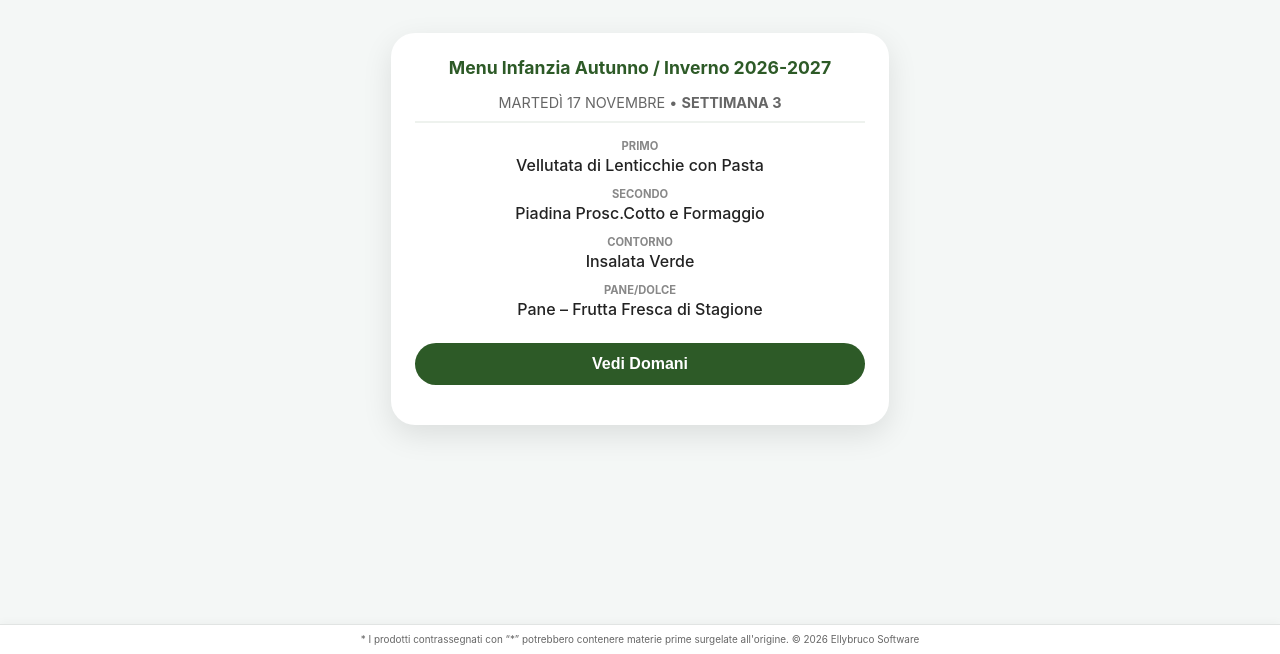
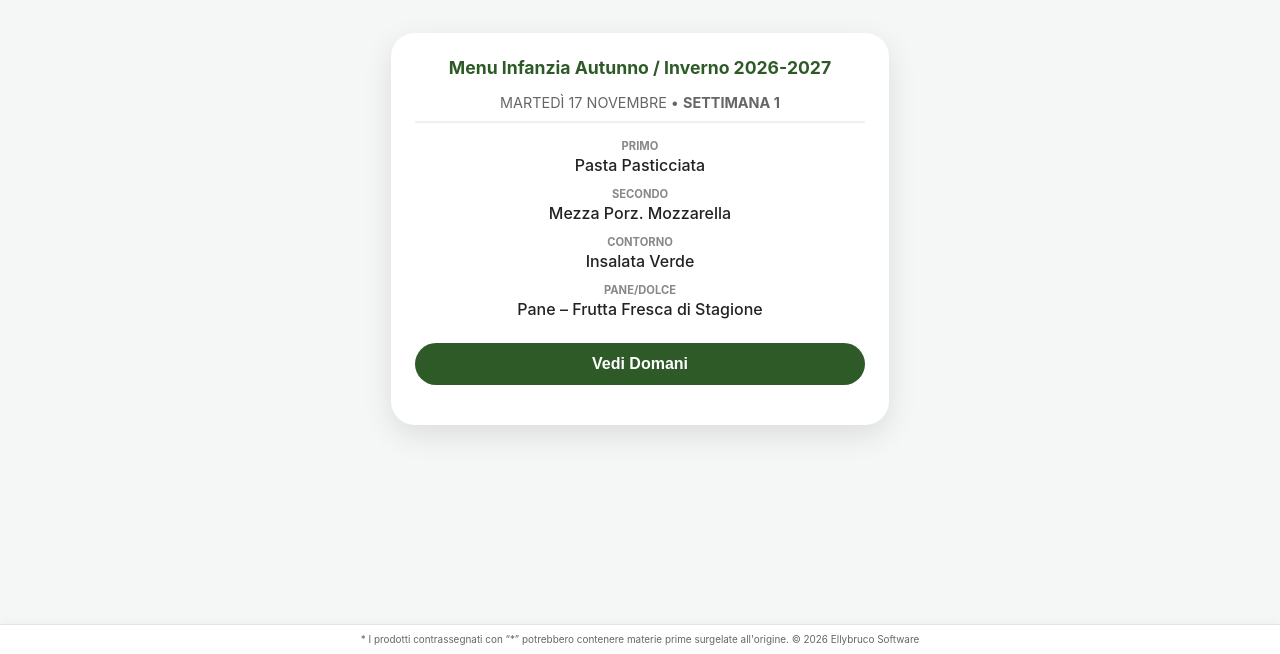
Before and after one commit to ellybruko/menu_mensa, a plain HTML site: page index.html in a window 1280 px wide. Shown: the part 146-800 px from the top of the page. Drawn offline with Linux system fonts and the light colour scheme.

Commit message:
Update index.html
rimesso al suo posto il mese di ottobre, più anticipo di una settimana

```diff
--- a/index.html
+++ b/index.html
@@ -106,7 +106,7 @@
 
         const dayOfWeek = targetDate.getDay();
 
-        const startDate = new Date(2026, 10, 26); // 26 Ottobre 2026
+        const startDate = new Date(2026, 9, 19); // 19 Ottobre 2026 con anticipo di una sett
         const diffInWeeks = Math.floor((targetDate - startDate) / (7 * 24 * 60 * 60 * 1000));
         const weekNum = ((diffInWeeks % 4) + 4) % 4 + 1;
 
```
